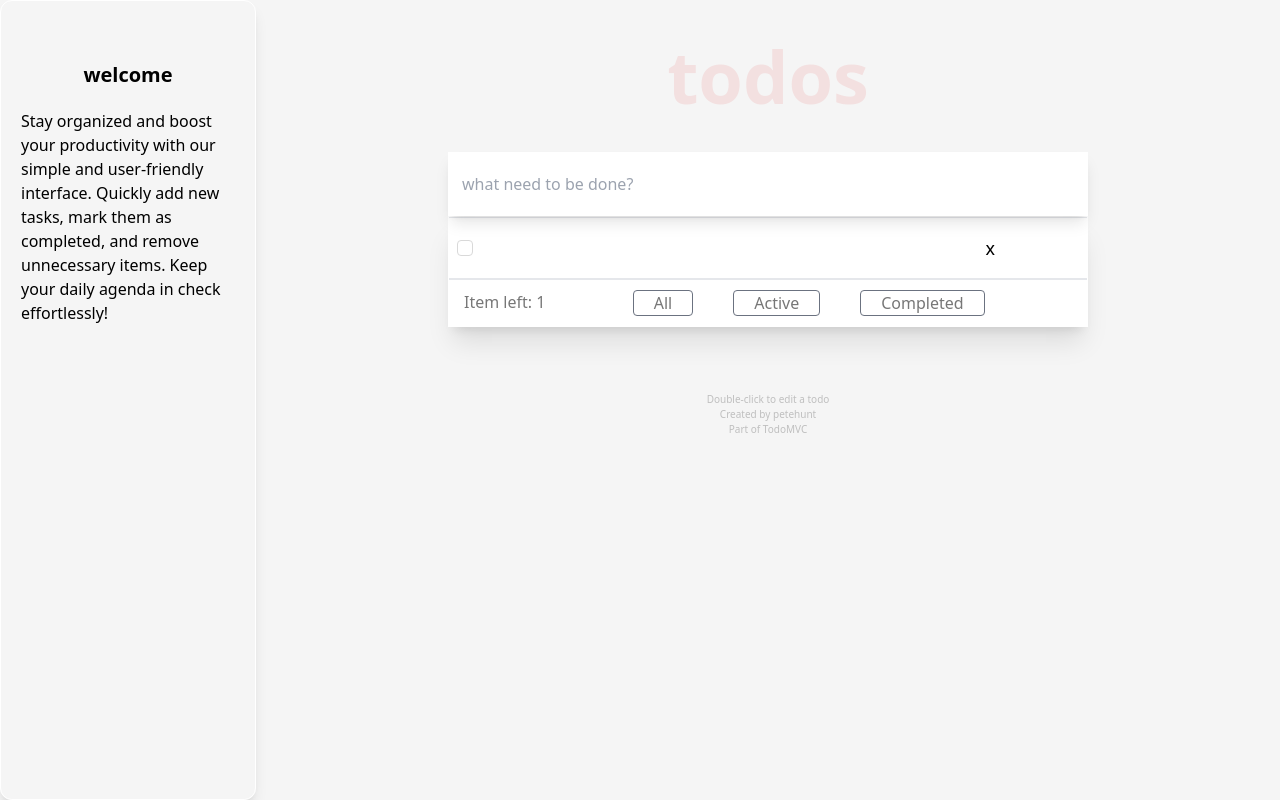
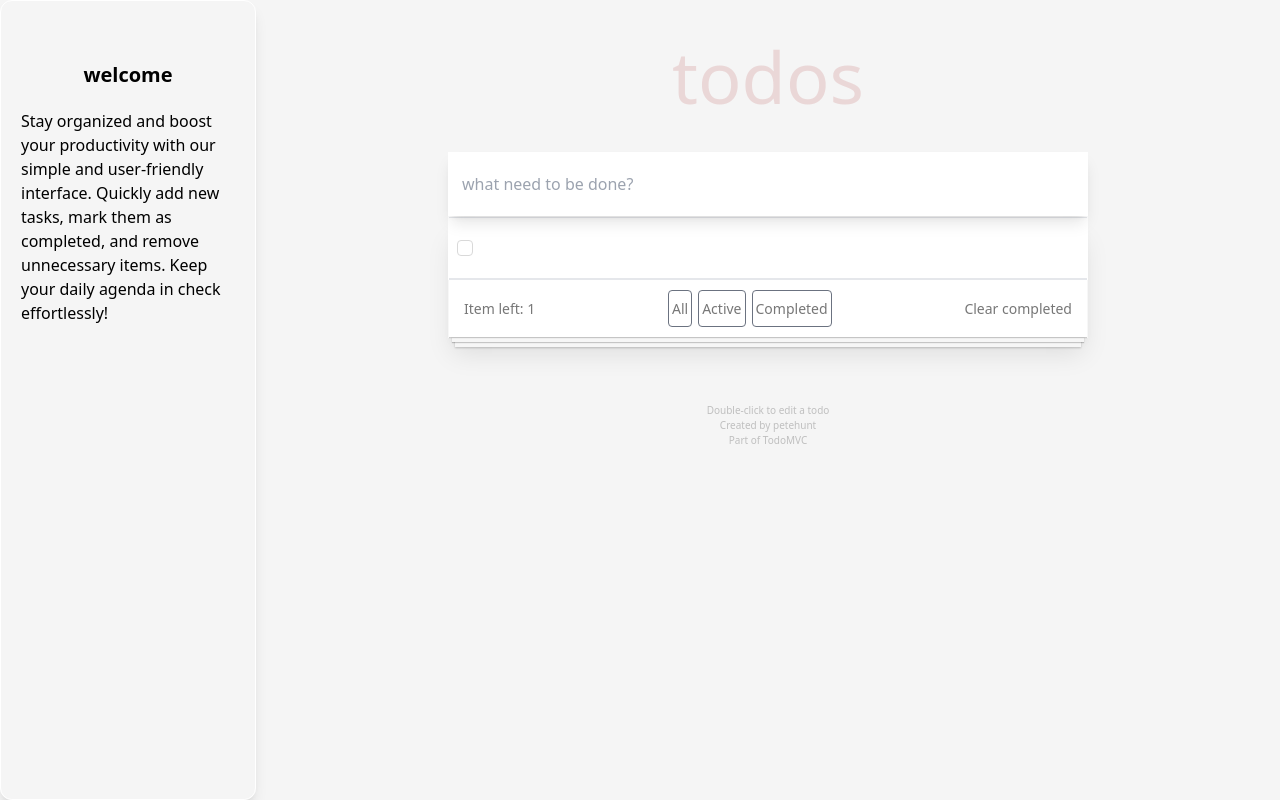
Before and after one commit to tmtthanh479/todoListF, a React (Vite) app: page / in a window 1280 px wide. Built offline with nearby package versions, Linux system fonts and the light colour scheme.

Commit message:
fix some bug

```diff
--- a/src/pages/Main.jsx
+++ b/src/pages/Main.jsx
@@ -7,9 +7,9 @@ const Main = () => {
   const [globalState, dispatch] = useGlobalState();
   const { allData, editData } = globalState;
   const [filter, setFilter] = useState("all");
-  const [formData, setFormData] = useState({});
+  const [formData, setFormData] = useState(false);
   const inputRef = useRef();
-
+  const [formErro, setFormErro] = useState({});
   // get data
   const handleFormdata = (name) => (ev) => {
     const { value } = ev.target;
@@ -52,12 +52,31 @@ const Main = () => {
       return true;
     }
   });
+  // handle clearDone
+  const handleClearCompleted = () => {
+    dispatch({
+      type: ADD_AlltodoList,
+      payload: {
+        allData: allData.filter((item) => !item?.MainInput),
+      },
+    });
+  };
 
   return (
     <>
       <form
         onSubmit={(event) => {
           const elements = document.querySelectorAll("input");
+          let formErro = {};
+          let mess;
+          mess = ``;
+
+          if (!formData.MainInput) {
+            formErro.MainInput = mess;
+            setFormErro(formErro);
+            event.preventDefault();
+            return;
+          }
 
           dispatch({
             type: ADD_AlltodoList,
@@ -67,13 +86,12 @@ const Main = () => {
           });
 
           inputRef.current.value = "";
-          event.preventDefault();
         }}
       >
         <div className=" justify-center flex">
           <div className="text-center ">
             <div className="p-10">
-              <p className=" text-7xl font-bold text-[#F3E0E0] ">todos</p>
+              <p className=" text-7xl font-[100px] text-[#AF2F2F26] ">todos</p>
             </div>
             <input
               ref={inputRef}
@@ -88,14 +106,14 @@ const Main = () => {
 
             <div className="border-white border-[1px] shadow-xl  bg-white  ">
               {filteredData.map((item, index) => (
-                <ul key={index}>
+                <ul className="group" onDoubleClick={() => handleEdit(index)} key={index}>
                   <div className="flex justify-between border-y-[1px] p-2    items-center  ">
                     <div className="flex items-center my-auto cursor-pointer  ">
                       <div className="flex items-center mx-auto my-auto cursor-pointer justify-between w-[550px]  ">
                         {globalState.editingIndex === index ? (
                           <div>
                             <input
-                              className="w-96 h-11 ml-2 pl-5 py-2 outline-none border-2 shadow-md bg-[##f5f5f5]"
+                              className="w-96 h-11 ml-2 pl-5 py-2 outline-none border-2  shadow-md bg-[##f5f5f5]"
                               value={item.MainInput}
                               onChange={(e) => {
                                 dispatch({
@@ -111,20 +129,19 @@ const Main = () => {
                           </div>
                         ) : (
                           <Checkbox
-                            className={checkstatus[index] ? "line-through" : ""}
+                            className={checkstatus[index] ? "line-through rounded" : ""}
                             onChange={onChange(index)}
                             checked={checkstatus[index] || false}
-                            // onClick={() => handleEdit(index)}
                           >
-                            <p onDoubleClick={() => handleEdit(index)}> {item?.MainInput}</p>
+                            <p> {item?.MainInput}</p>
                           </Checkbox>
                         )}
                         <div className="text-right flex items-center ">
                           <div
                             onClick={() => handleDelete(index)}
-                            className="cursor-pointer px-3 py-2 text-left transform transition-transform hover:scale-110 text-lg text[#cc9a9a] "
+                            className="cursor-pointer text-[#cc9a9a] font-semibold px-3 py-2 text-left transform  hover:text-[#6b4747] text-lg group-hover:opacity-100 opacity-0 transition-opacity  "
                           >
-                            x
+                            X
                           </div>
                         </div>
                       </div>
@@ -133,28 +150,31 @@ const Main = () => {
                 </ul>
               ))}
 
-              <div className="flex border-t-[1px] text-[#777] py-[10px] px-[15px]">
-                <div className="items-start">{allData.length > 0 ? `Item left: ${allData.length}` : null}</div>
+              <div className="flex border-t-[1px] text-[14px] text-[#777]  px-[15px] shadow-customShadow py-[10px] ">
+                <div className="items-center flex">{allData.length > 0 ? `Item left: ${allData.length}` : null}</div>
 
-                <div className="flex items-center mx-auto">
-                  <div
-                    className="px-5 mx-5 border-[1px] border-gray-500 rounded cursor-pointer transform transition-transform hover:scale-110"
+                <div className="flex items-center mx-auto ">
+                  <button
+                    className="mx-[3px] px-[3px] py-[7px] border-[1px] border-gray-500 rounded  transform transition-transform hover:scale-110"
                     onClick={() => setFilter("all")}
                   >
                     All
-                  </div>
-                  <div
-                    className="px-5 mx-5 border-[1px] border-gray-500 rounded cursor-pointer transform transition-transform hover:scale-110"
+                  </button>
+                  <button
+                    className="mx-[3px] px-[3px] py-[7px] border-[1px] border-gray-500 rounded  transform transition-transform hover:scale-110"
                     onClick={() => setFilter("false")}
                   >
                     Active
-                  </div>
-                  <div
-                    className="px-5 mx-5 border-[1px] border-gray-500 rounded cursor-pointer transform transition-transform hover:scale-110"
+                  </button>
+                  <button
+                    className="mx-[3px] px-[3px] py-[7px]  border-[1px] border-gray-500 rounded  transform transition-transform hover:scale-110"
                     onClick={() => setFilter("true")}
                   >
                     Completed
-                  </div>
+                  </button>
+                </div>
+                <div className="cursor-pointer hover:underline items-center flex" onClick={handleClearCompleted}>
+                  Clear completed
                 </div>
               </div>
             </div>
--- a/src/store/Reducer.js
+++ b/src/store/Reducer.js
@@ -11,8 +11,8 @@ console.log("🚀 ~ file: Reducer.js:9 ~ allData:", allData);
 export const initState = {
   menu: menu ? JSON.parse(menu) : [],
   setting: setting ? JSON.parse(setting) : {},
-  allData: allData ? JSON.parse(allData) : ["false"],
-  editData: undefined,
+  allData: allData ? JSON.parse(allData) : [false],
+  editData: [false],
   editingIndex: [],
 };
 
--- a/tailwind.config.js
+++ b/tailwind.config.js
@@ -5,6 +5,12 @@ export default {
     extend: {
       colors: {
         main: "#0066bf",
+      },
+      boxShadow: {
+        customShadow:
+          "0 1px 1px rgba(0, 0, 0, 0.2), 0 8px 0 -3px #f6f6f6, 0 9px 1px -3px rgba(0, 0, 0, 0.2), 0 16px 0 -6px #f6f6f6, 0 17px 2px -6px rgba(0, 0, 0, 0.2)",
+        customInput1:
+          "0 1px 1px rgba(0, 0, 0, 0.2), 0 8px 0 -3px #f6f6f6, 0 9px 1px -3px rgba(0, 0, 0, 0.2), 0 16px 0 -6px #f6f6f6, 0 17px 2px -6px rgba(0, 0, 0, 0.2), inset 0 -2px 1px rgba(0,0,0,0.03)",
       },
     },
     container: {
```
